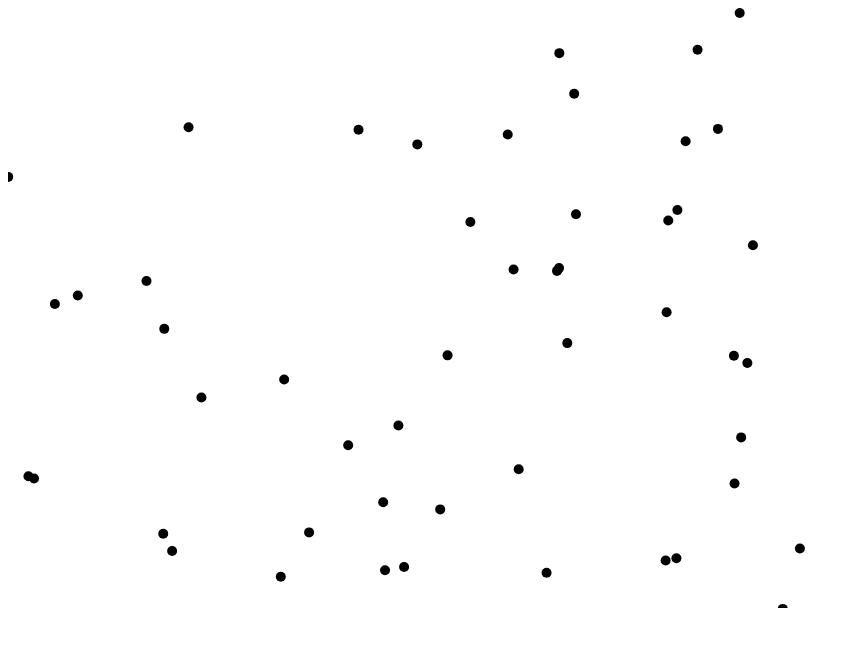
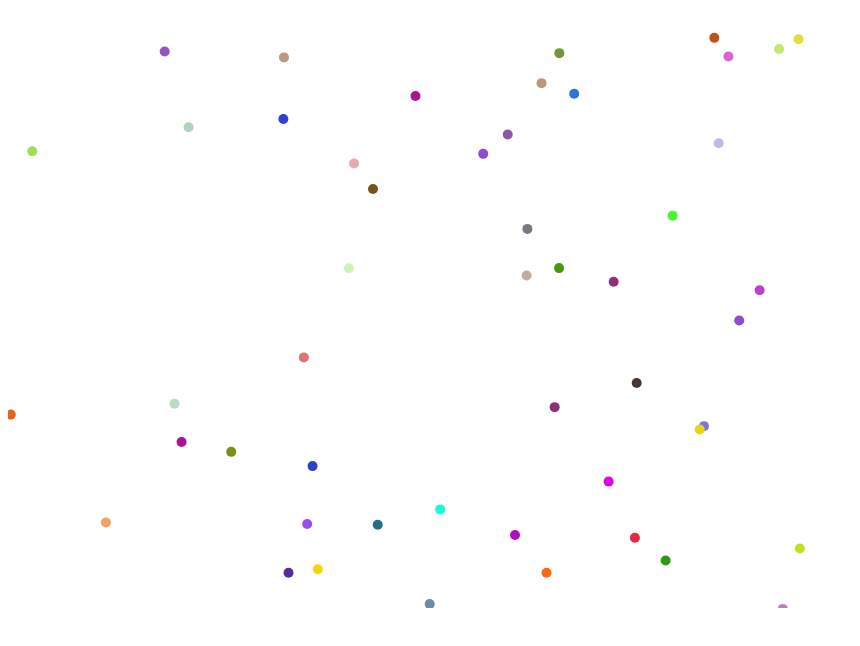
Before and after one commit to uvmain/jsboids, a Nuxt app: page / in a window 1280 px wide. Shown: the top 646 px of the page, without its empty margins (0-860 px from the left). Built offline with nearby package versions, Linux system fonts and the light colour scheme.

Commit message:
random colour for each boid

```diff
--- a/components/Boids.vue
+++ b/components/Boids.vue
@@ -24,7 +24,8 @@ export default {
       const y = Math.random() * this.canvas.height;
       const dx = Math.random() * 2 - 1;
       const dy = Math.random() * 2 - 1;
-      this.boids.push({ x, y, dx, dy });
+      const c = `#${Math.floor(Math.random()*16777215).toString(16)}`
+      this.boids.push({ x, y, dx, dy, c });
     }
 
     // Start the animation loop
@@ -48,7 +49,7 @@ export default {
       // Draw boid as a simple circle
       this.ctx.beginPath();
       this.ctx.arc(boid.x, boid.y, 5, 0, Math.PI * 2);
-      this.ctx.fillStyle = '#000';
+      this.ctx.fillStyle = boid.c;
       this.ctx.fill();
       this.ctx.closePath();
     },
```
